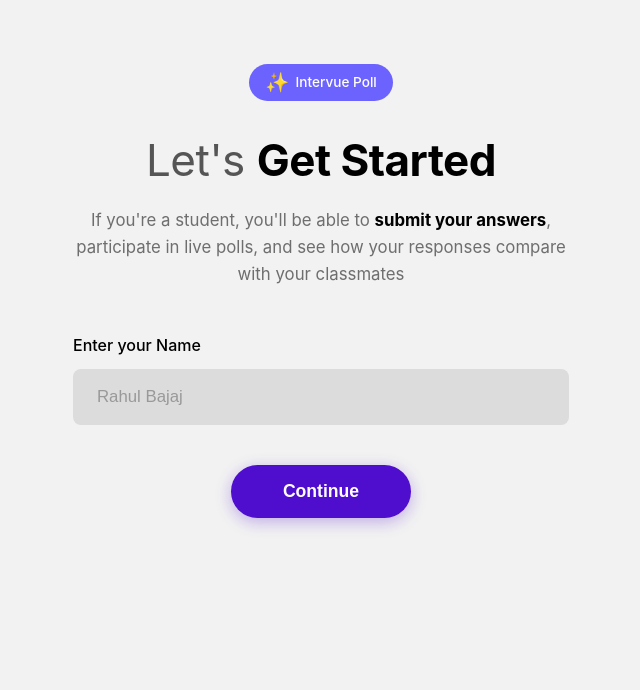
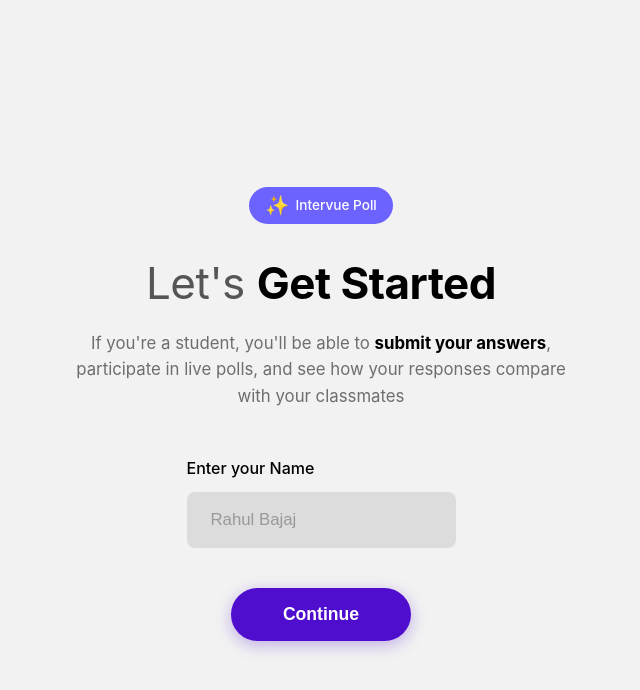
Before and after one commit to RajeshKumarYadav12/Live-Polling-System, a React (Vite) app in the folder frontend/: page /student in a window 1280 px wide. Shown: the top 690 px of the page, without its empty margins (319-959 px from the left). Built offline with nearby package versions, Linux system fonts and the light colour scheme; no server answers.

Commit message:
Center waiting message and make text bold

```diff
--- a/frontend/src/App.css
+++ b/frontend/src/App.css
@@ -716,6 +716,11 @@
   margin: 0 auto;
   padding: 0 2rem;
   text-align: center;
+  display: flex;
+  flex-direction: column;
+  justify-content: center;
+  align-items: center;
+  min-height: calc(100vh - 100px);
 }
 
 .student-heading {
@@ -825,7 +830,7 @@
 
 .waiting-message {
   font-size: 1.5rem;
-  font-weight: 600;
+  font-weight: 700;
   color: #000000;
   text-align: center;
   margin: 0;
--- a/frontend/src/pages/Teacher.jsx
+++ b/frontend/src/pages/Teacher.jsx
@@ -120,7 +120,7 @@ function Teacher() {
   const loadPollHistory = async () => {
     setIsLoadingHistory(true);
     try {
-      const API_URL = import.meta.env.VITE_API_URL || '';
+      const API_URL = import.meta.env.VITE_API_URL || "";
       const response = await fetch(`${API_URL}/api/polls/all`);
       const data = await response.json();
       if (data.success) {
```
Also changed, not shown: 1 other file (tests, documents, lock files or other folders).
